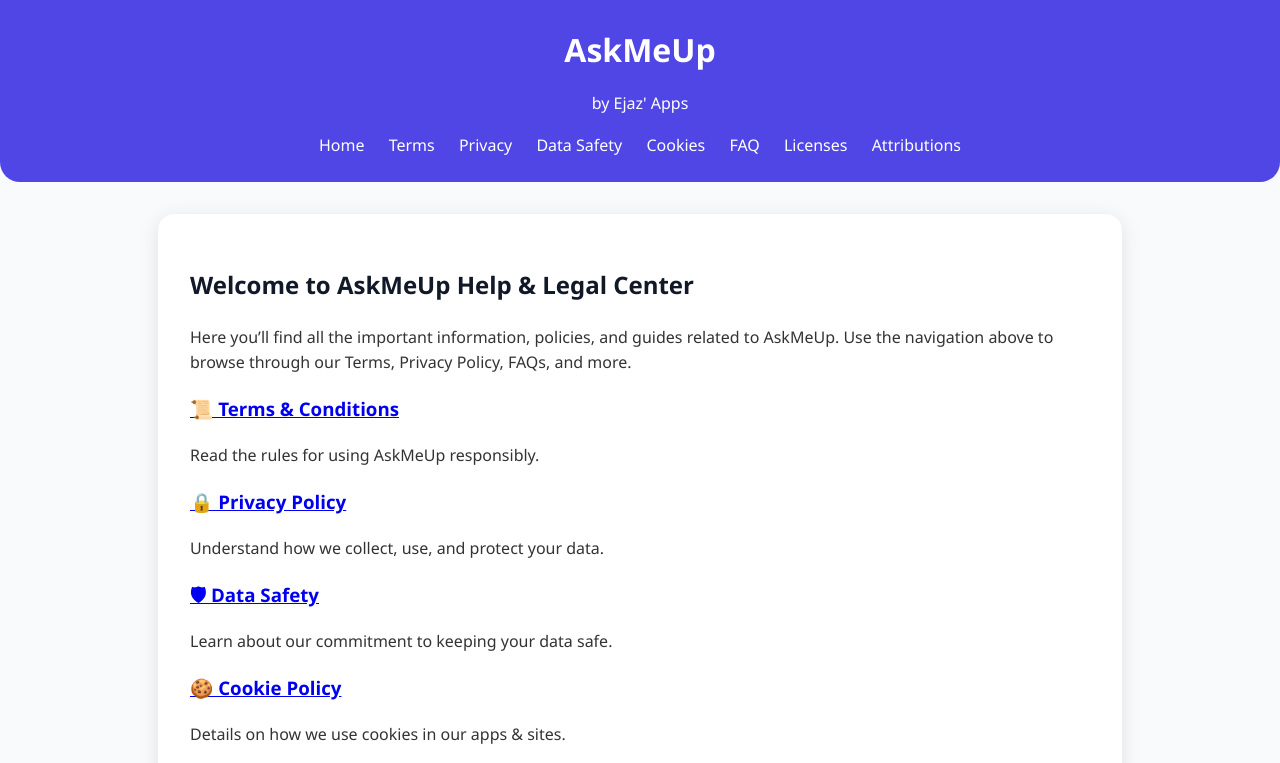
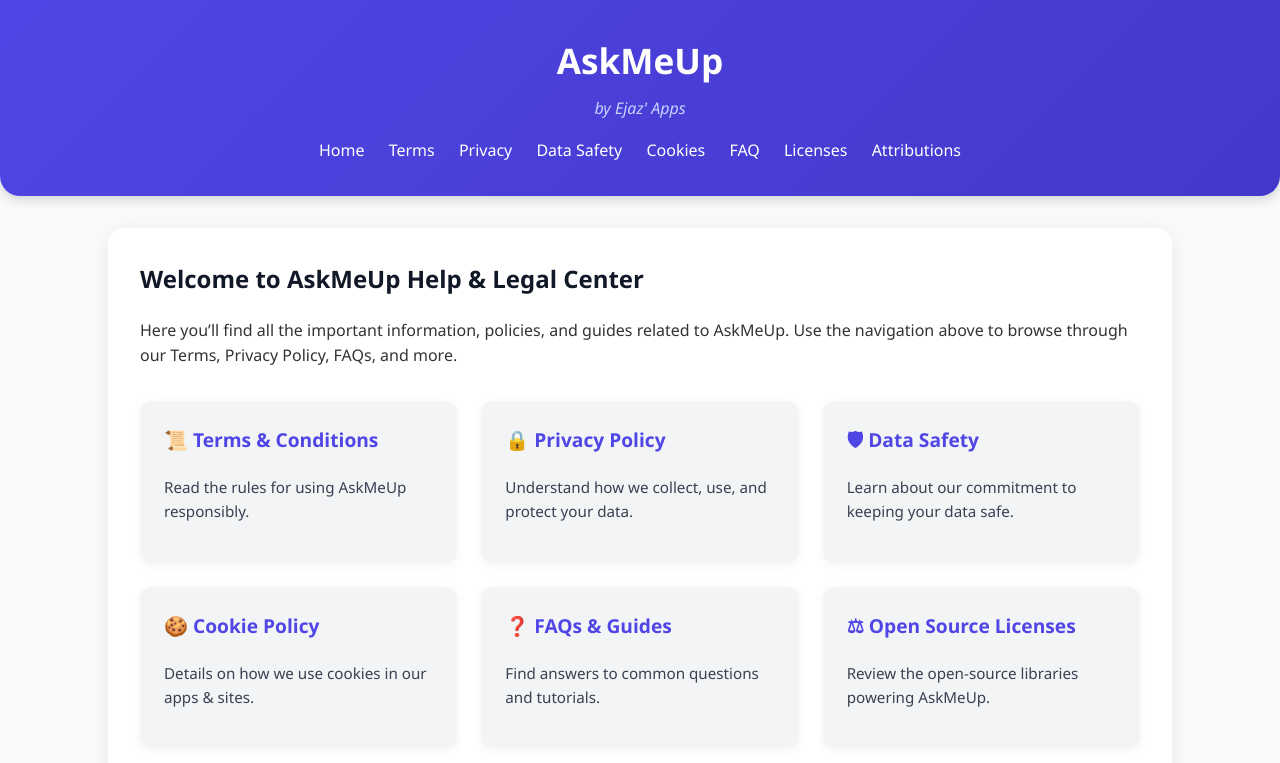
Before and after one commit to Ejazahmad19/AskMeUpLegals, a plain HTML site: page index.html in a window 1280 px wide. Shown: the top 763 px of the page. Drawn offline with Linux system fonts and the light colour scheme.

Commit message:
Update style.css

```diff
--- a/style.css
+++ b/style.css
@@ -10,44 +10,99 @@ body {
 
 /* Header */
 header {
-  background: #4f46e5;
+  background: linear-gradient(135deg, #4f46e5, #4338ca);
   color: white;
-  padding: 1.5rem;
+  padding: 2rem 1rem;
   text-align: center;
   border-bottom-left-radius: 20px;
   border-bottom-right-radius: 20px;
+  box-shadow: 0 4px 12px rgba(0,0,0,0.15);
 }
 
 header h1 {
   margin: 0;
+  font-size: 2.2rem;
+}
+
+header .tagline {
+  margin: 0.5rem 0 1rem;
+  font-size: 1rem;
+  font-style: italic;
+  color: #c7d2fe;
 }
 
 /* Navigation */
 nav {
   margin-top: 1rem;
 }
+
 nav a {
   color: white;
   margin: 0 10px;
   text-decoration: none;
   font-weight: 500;
+  transition: opacity 0.2s ease-in-out;
 }
+
 nav a:hover {
+  opacity: 0.8;
   text-decoration: underline;
 }
 
 /* Main Content */
 main {
-  max-width: 900px;
+  max-width: 1000px;
   margin: 2rem auto;
   padding: 2rem;
   background: white;
   border-radius: 16px;
-  box-shadow: 0 4px 20px rgba(0,0,0,0.1);
+  box-shadow: 0 4px 20px rgba(0,0,0,0.08);
 }
 
 h2 {
   color: #111827;
+  margin-top: 0;
+}
+
+/* Card Section */
+.cards {
+  display: grid;
+  grid-template-columns: repeat(auto-fit, minmax(280px, 1fr));
+  gap: 1.5rem;
+  margin-top: 2rem;
+}
+
+.card {
+  background: #f3f4f6;
+  padding: 1.5rem;
+  border-radius: 12px;
+  box-shadow: 0 2px 10px rgba(0,0,0,0.05);
+  transition: transform 0.2s ease, box-shadow 0.2s ease;
+}
+
+.card:hover {
+  transform: translateY(-4px);
+  box-shadow: 0 6px 16px rgba(0,0,0,0.1);
+}
+
+.card h3 {
+  margin-top: 0;
+  font-size: 1.2rem;
+}
+
+.card h3 a {
+  text-decoration: none;
+  color: #4f46e5;
+}
+
+.card h3 a:hover {
+  text-decoration: underline;
+}
+
+.card p {
+  margin-top: 0.5rem;
+  font-size: 0.95rem;
+  color: #374151;
 }
 
 /* Footer */
```
